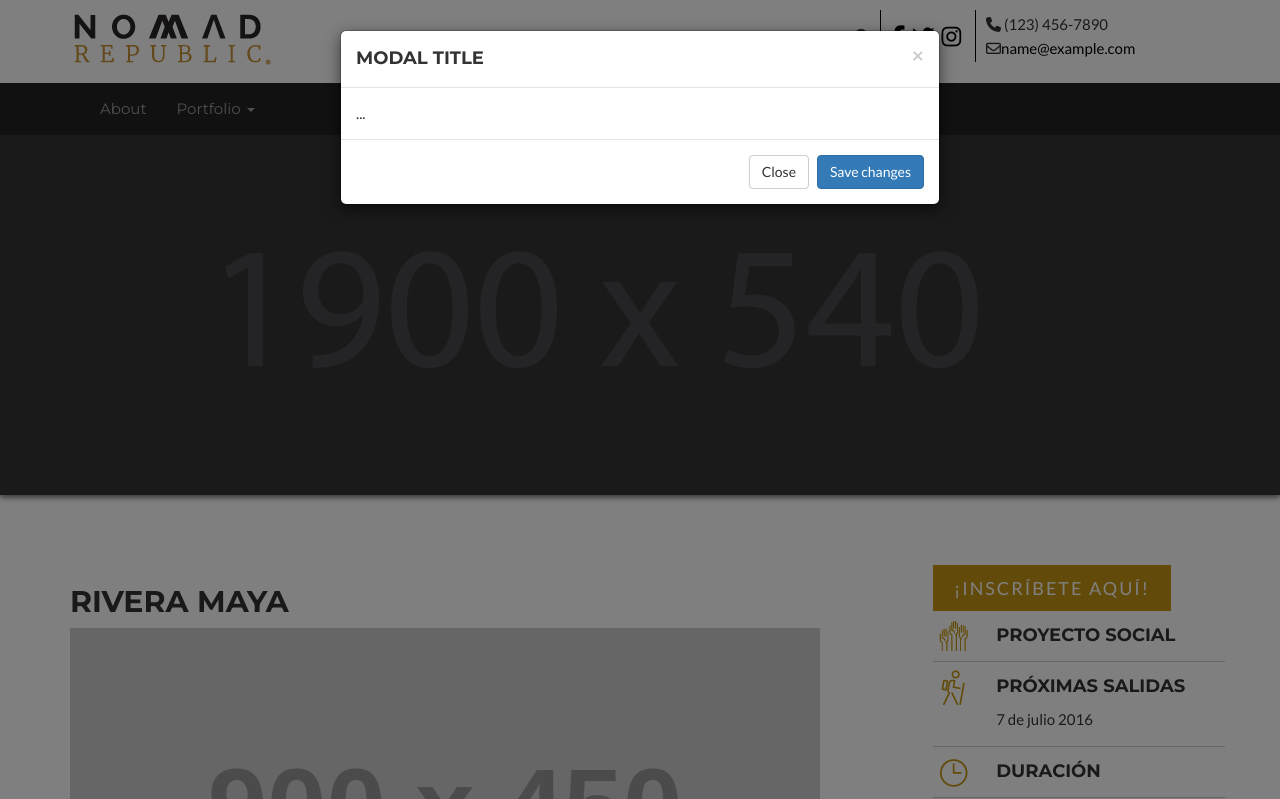
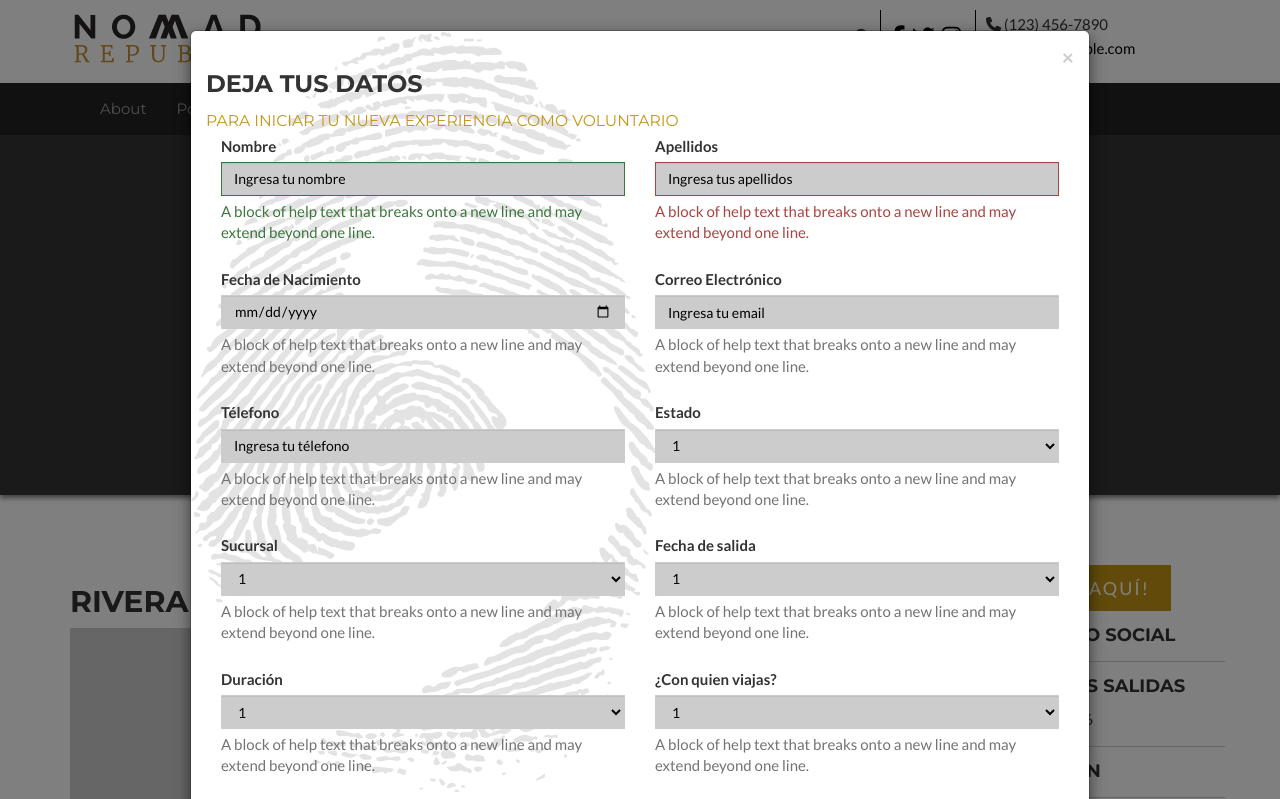
Before and after one commit to UlfAschmann/NOMAD, a plain HTML site: page single-proyecto.html in a window 1280 px wide. Both pictures are taken after a click on the button "¡INSCRÍBETE AQUÍ!". Shown: the top 799 px of the page. Drawn offline with Linux system fonts and the light colour scheme; placeholder pictures from the web are drawn by us.

Commit message:
Formulario listo

```diff
--- a/css/nomad-business.css
+++ b/css/nomad-business.css
@@ -1108,6 +1108,14 @@ footer a {
 }
 
 
+/*Modal*/
+
+.modal-body {
+	background: url(../img/huella.png);
+	background-repeat: no-repeat;
+}
+
+
 /* Large desktops and laptops */
 
 @media (min-width: 1200px) {}
--- a/single-proyecto.html
+++ b/single-proyecto.html
@@ -403,19 +403,106 @@ sagittis lacus vel augue laoreet rutrum faucibus.">
 
 
 	<!-- Modal -->
-	<div class="modal fade" id="ModalContacto" tabindex="-1" role="dialog" aria-labelledby="myModalLabel">
-		<div class="modal-dialog" role="document">
+	<div class="modal fade" id="ModalContacto" tabindex="-1" role="dialog">
+		<div class="modal-dialog modal-lg" role="document">
 			<div class="modal-content">
-				<div class="modal-header">
-					<button type="button" class="close" data-dismiss="modal" aria-label="Close"><span aria-hidden="true">&times;</span></button>
-					<h4 class="modal-title" id="myModalLabel">Modal title</h4>
-				</div>
-				<div class="modal-body">
-					...
-				</div>
-				<div class="modal-footer">
-					<button type="button" class="btn btn-default" data-dismiss="modal">Close</button>
-					<button type="button" class="btn btn-primary">Save changes</button>
+				<div class="modal-body ">
+					<button type="button" class="close" data-dismiss="modal" aria-label="Close"><span aria-hidden="true">×</span></button>
+					<div class="clearfix"></div>
+					<h3 class="modal-title " id="modalFromularioLabel">Deja tus datos <br> <small class="color-amarillo">para iniciar tu nueva experiencia como voluntario</small></h3>
+					<form>
+						<div class="form-group has-success col-md-6">
+							<label for="inputNombre">Nombre</label>
+							<input type="text" class="form-control" id="inputNombre" placeholder="Ingresa tu nombre">
+							<span class="help-block">A block of help text that breaks onto a new line and may extend beyond one line.</span>
+						</div>
+
+						<div class="form-group has-error col-md-6">
+							<label for="inputApellido">Apellidos</label>
+							<input type="text" class="form-control" id="inputApellido" placeholder="Ingresa tus apellidos">
+							<span class="help-block">A block of help text that breaks onto a new line and may extend beyond one line.</span>
+						</div>
+
+						<div class="form-group col-md-6">
+							<label for="inputFecha">Fecha de Nacimiento</label>
+							<input type="date" class="form-control" id="inputFecha">
+							<span class="help-block">A block of help text that breaks onto a new line and may extend beyond one line.</span>
+						</div>
+
+						<div class="form-group col-md-6">
+							<label for="inputEmail">Correo Electrónico</label>
+							<input type="email" class="form-control" id="inputEmail" placeholder="Ingresa tu email">
+							<span class="help-block">A block of help text that breaks onto a new line and may extend beyond one line.</span>
+						</div>
+
+						<div class="form-group col-md-6">
+							<label for="inputTelefono">Télefono</label>
+							<input type="text" class="form-control" id="inputTelefono" placeholder="Ingresa tu télefono">
+							<span class="help-block">A block of help text that breaks onto a new line and may extend beyond one line.</span>
+						</div>
+
+						<div class="form-group col-md-6">
+							<label for="inputEstado">Estado</label>
+							<select class="form-control" id="inputEstado">
+								<option>1</option>
+								<option>2</option>
+								<option>3</option>
+								<option>4</option>
+								<option>5</option>
+							</select>
+							<span class="help-block">A block of help text that breaks onto a new line and may extend beyond one line.</span>
+						</div>
+
+						<div class="form-group col-md-6">
+							<label for="inputSucursal">Sucursal</label>
+							<select class="form-control" id="inputSucursal">
+								<option>1</option>
+								<option>2</option>
+								<option>3</option>
+								<option>4</option>
+								<option>5</option>
+							</select>
+							<span class="help-block">A block of help text that breaks onto a new line and may extend beyond one line.</span>
+						</div>
+
+						<div class="form-group col-md-6">
+							<label for="inputSalidas">Fecha de salida</label>
+							<select class="form-control" id="inputSalidas">
+								<option>1</option>
+								<option>2</option>
+								<option>3</option>
+								<option>4</option>
+								<option>5</option>
+							</select>
+							<span class="help-block">A block of help text that breaks onto a new line and may extend beyond one line.</span>
+						</div>
+
+						<div class="form-group col-md-6">
+							<label for="inputDuracion">Duración</label>
+							<select class="form-control" id="inputDuracion">
+								<option>1</option>
+								<option>2</option>
+								<option>3</option>
+								<option>4</option>
+								<option>5</option>
+							</select>
+							<span class="help-block">A block of help text that breaks onto a new line and may extend beyond one line.</span>
+						</div>
+
+						<div class="form-group col-md-6">
+							<label for="inputViajas">¿Con quien viajas?</label>
+							<select class="form-control" id="inputViajas">
+								<option>1</option>
+								<option>2</option>
+								<option>3</option>
+								<option>4</option>
+								<option>5</option>
+							</select>
+							<span class="help-block">A block of help text that breaks onto a new line and may extend beyond one line.</span>
+						</div>
+						<a href="#" class="btn btn-nomad btn-lg pull-right"><i class="fa fa-globe" aria-hidden="true"></i> Solicitar </a>
+						<div class="clearfix"></div>
+					</form>
 				</div>
 			</div>
 		</div>
```
Also changed, not shown: index.html (+1 -1 lines).
